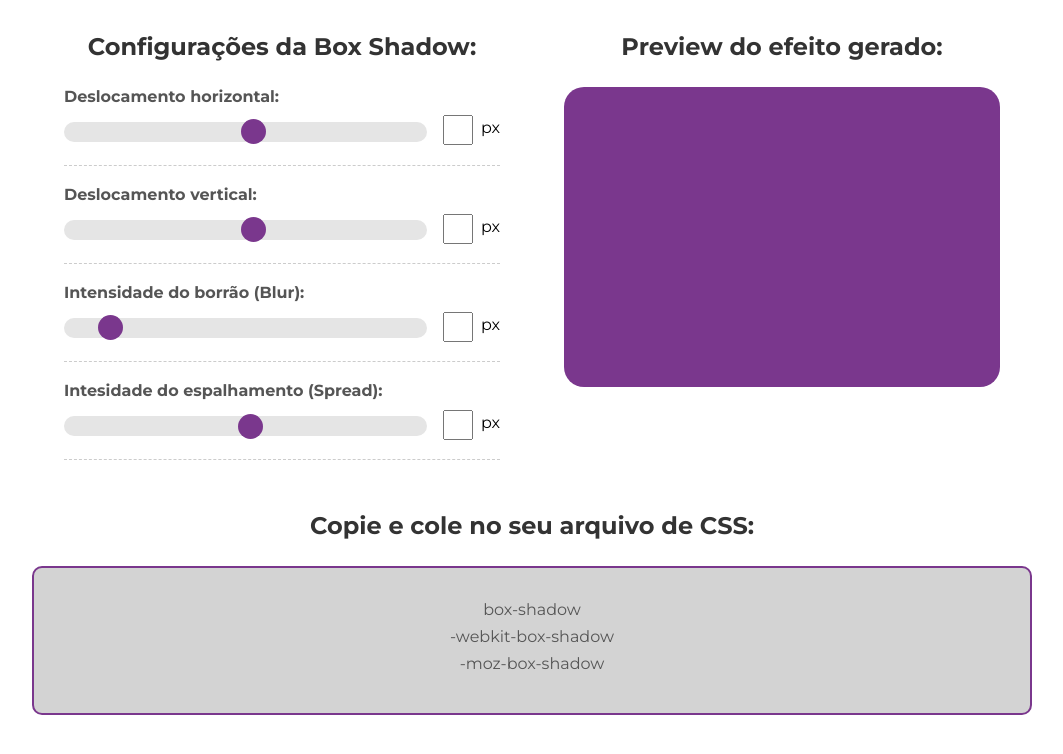
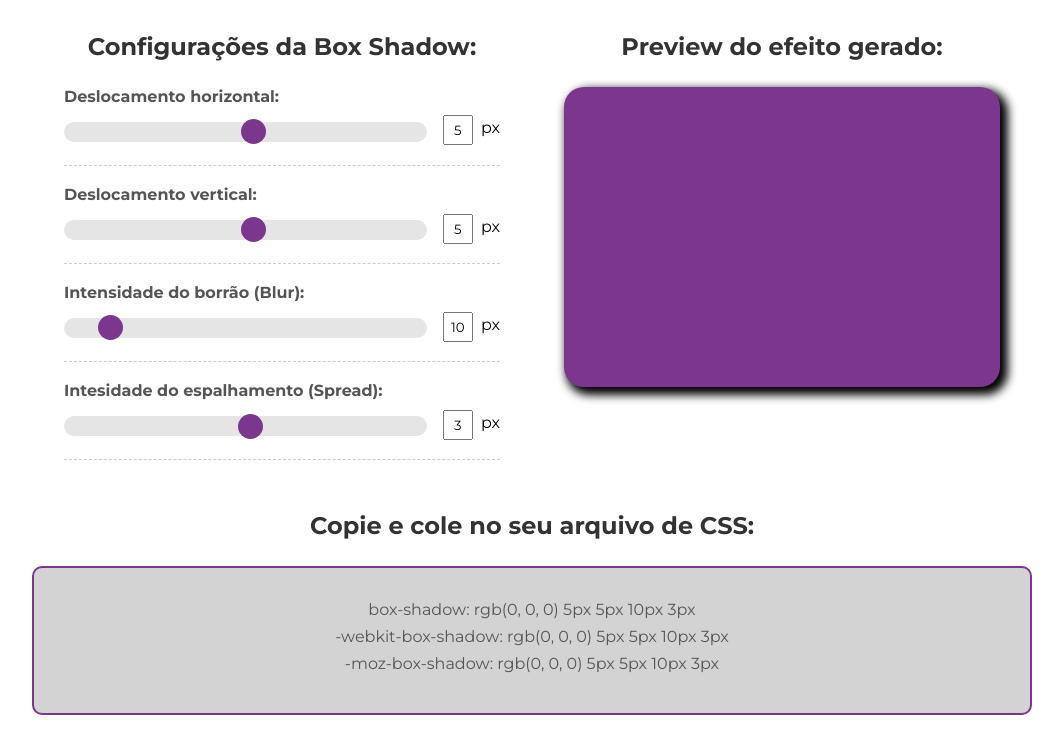
Before and after one commit to jotaFonseca/boxshadow-generator, a plain HTML site: page index.html in a window 1280 px wide. Shown: the whole page, without its empty margins (108-1171 px from the left). Drawn offline with Linux system fonts and the light colour scheme.

Commit message:
Feat: Adicionando funcionalidades de adicionar e mostrar as regras do box shadow

```diff
--- a/index.html
+++ b/index.html
@@ -69,9 +69,9 @@
     <div id="generated-rule">
       <h2>Copie e cole no seu arquivo de CSS:</h2>
       <div id="rules-area">
-        <p id="rule">box-shadow <span></span></p>
-        <p id="webkit-rule">-webkit-box-shadow <span></span></p>
-        <p id="moz-rule">-moz-box-shadow <span></span></p>
+        <p id="rule">box-shadow: <span></span></p>
+        <p id="webkit-rule">-webkit-box-shadow: <span></span></p>
+        <p id="moz-rule">-moz-box-shadow: <span></span></p>
       </div>
     </div>
   </body>
--- a/src/js/boxShadowGenerator.js
+++ b/src/js/boxShadowGenerator.js
@@ -27,4 +27,25 @@ export class BoxShadowGenerator {
     this.webkitRule = webkitRule;
     this.mozRule = mozRule;
   }
+
+  initialize() {
+    this.horizontalRef.value = this.horizontal.value;
+    this.verticalRef.value = this.vertical.value;
+    this.blurRef.value = this.blur.value;
+    this.spreadRef.value = this.spread.value;
+
+    this.applyRule();
+    this.showRule();
+  }
+
+  applyRule() {
+    this.previewBox.style.boxShadow = `${this.horizontalRef.value}px ${this.verticalRef.value}px ${this.blurRef.value}px ${this.spreadRef.value}px #000`;
+    this.currentRule = this.previewBox.style.boxShadow;
+  }
+
+  showRule() {
+    this.rule.innerText = this.currentRule;
+    this.webkitRule.innerText = this.currentRule;
+    this.mozRule.innerText = this.currentRule;
+  }
 }
--- a/src/js/script.js
+++ b/src/js/script.js
@@ -32,4 +32,6 @@ const boxShadow = new BoxShadowGenerator(
   mozRule
 );
 
+boxShadow.initialize();
+
 console.log(boxShadow);
```
